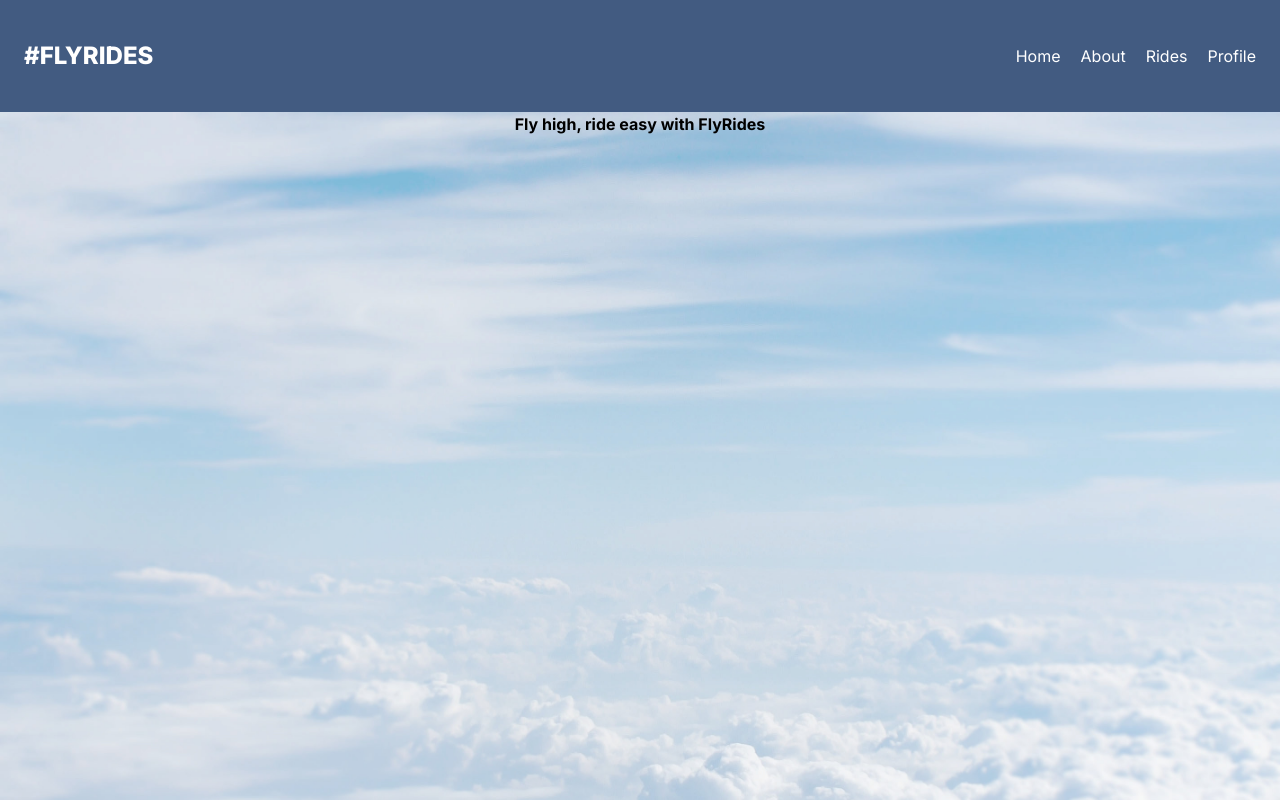
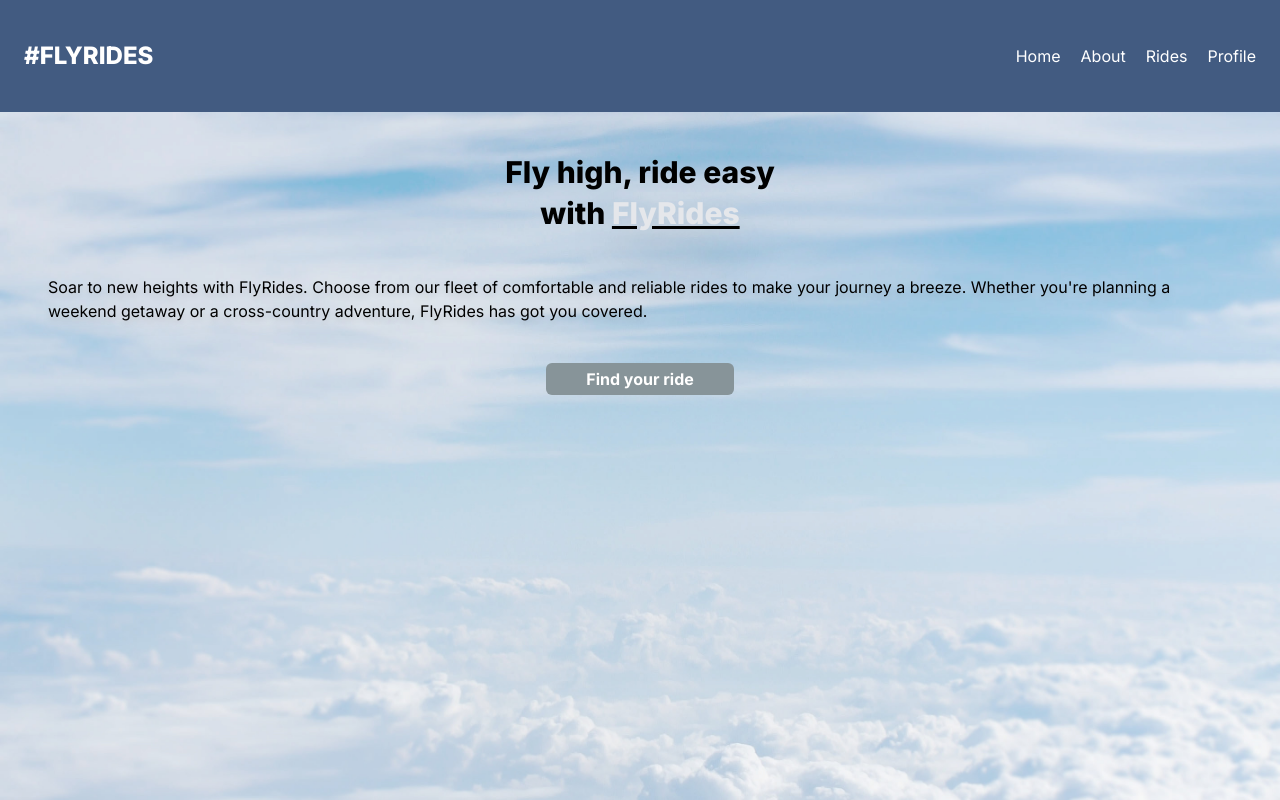
Before and after one commit to priegelsdev/sky-rides, a React (Vite) app: page / in a window 1280 px wide. Shown: the top 800 px of the page. Built offline with nearby package versions, Linux system fonts and the light colour scheme.

Commit message:
add some content to home

```diff
--- a/src/pages/Home.tsx
+++ b/src/pages/Home.tsx
@@ -6,10 +6,22 @@ export default function Home() {
     <>
       <Header />
       {/* change height once page fills up*/}
-      <main className="h-screen bg-hero bg-cover bg-center font-inter">
-        <h1 className="text-center font-bold">
-          Fly high, ride easy with FlyRides
+      <main className="h-screen bg-hero bg-cover bg-center font-inter flex flex-col">
+        <h1 className="text-center text-3xl font-extrabold py-10 leading-snug">
+          Fly high, ride easy <br /> with{' '}
+          <span className="underline drop-shadow-2xl text-gray-200 decoration-black">
+            FlyRides
+          </span>
         </h1>
+        <p className="px-12 drop-shadow-lg">
+          Soar to new heights with FlyRides. Choose from our fleet of
+          comfortable and reliable rides to make your journey a breeze. Whether
+          you're planning a weekend getaway or a cross-country adventure,
+          FlyRides has got you covered.
+        </p>
+        <button className="py-1 px-10 mx-auto my-10 bg-secondary text-white font-bold rounded-md">
+          Find your ride
+        </button>
       </main>
       <Footer />
     </>
```
